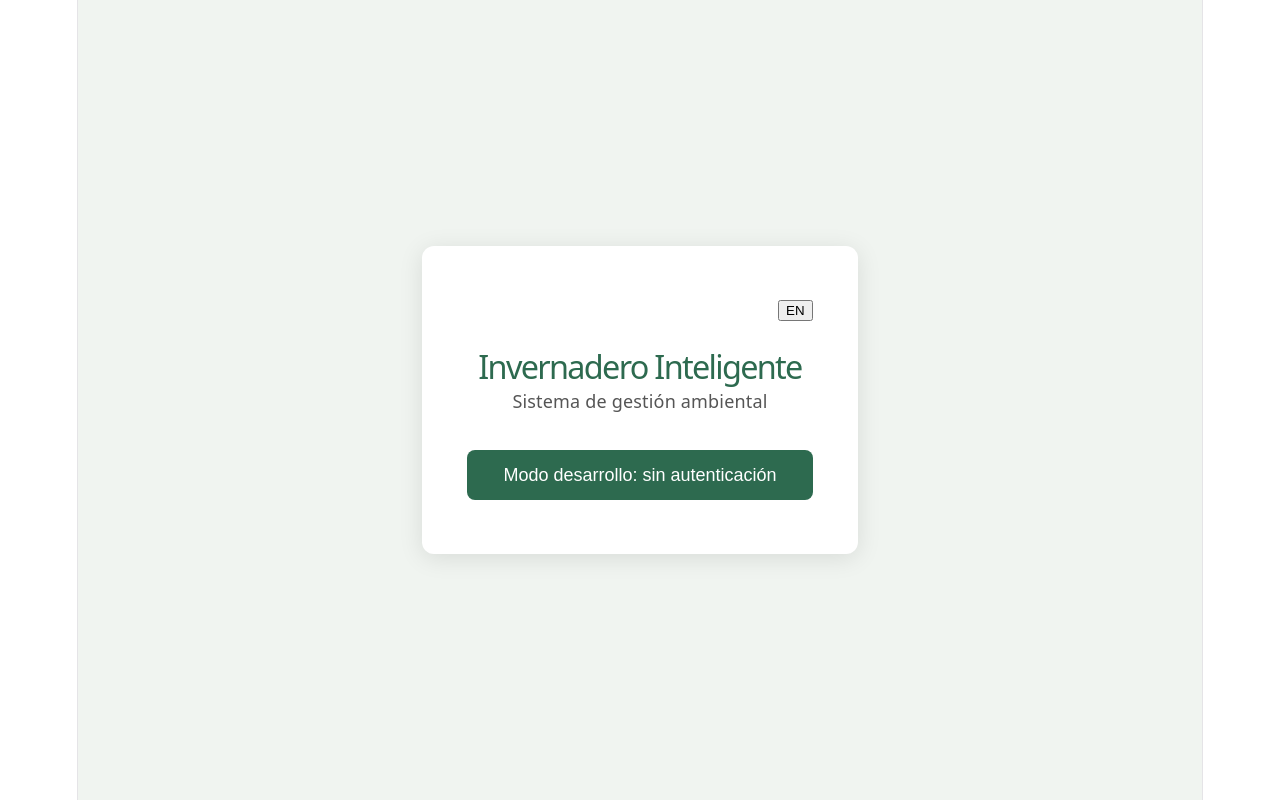
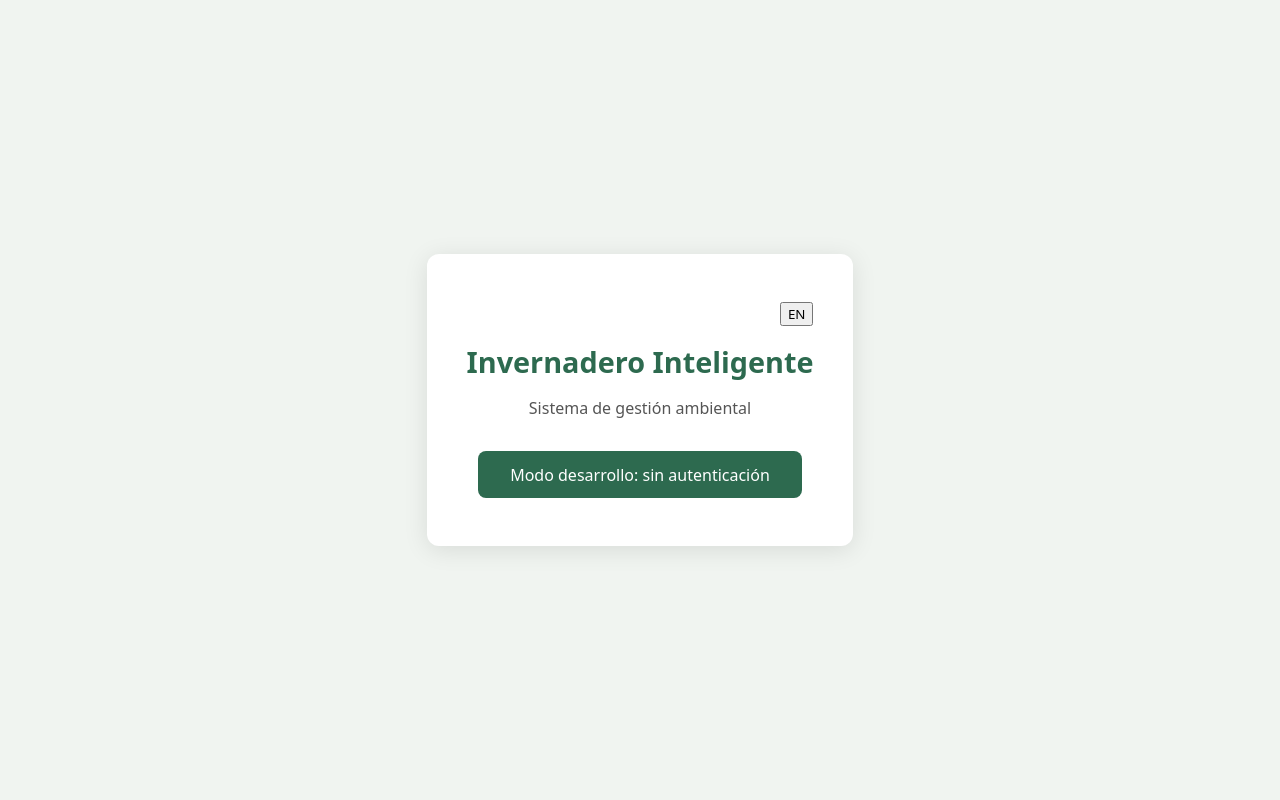
Before and after one commit to tomas-rojasr/mi-invernadero, a React (Vite) app in the folder invernadero-front/: page /login in a window 1280 px wide. Built offline with nearby package versions, Linux system fonts and the light colour scheme; no server answers.

Commit message:
fix: corregir imports de tipos y CSS global del frontend

```diff
--- a/invernadero-front/src/context/AuthContext.tsx
+++ b/invernadero-front/src/context/AuthContext.tsx
@@ -6,8 +6,10 @@
  * Descripción: Contexto de autenticación global. Consulta el estado de
  *              sesión al backend y lo expone a toda la aplicación.
  */
-import { createContext, useContext, useEffect, useState, ReactNode } from 'react';
-import { api, AuthStatus } from '../api/client';
+import { createContext, useContext, useEffect, useState } from 'react';
+import type { ReactNode } from 'react';
+import { api } from '../api/client';
+import type { AuthStatus } from '../api/client';
 
 interface AuthContextValue {
   auth: AuthStatus | null;
--- a/invernadero-front/src/index.css
+++ b/invernadero-front/src/index.css
@@ -1,111 +1,26 @@
-:root {
-  --text: #6b6375;
-  --text-h: #08060d;
-  --bg: #fff;
-  --border: #e5e4e7;
-  --code-bg: #f4f3ec;
-  --accent: #aa3bff;
-  --accent-bg: rgba(170, 59, 255, 0.1);
-  --accent-border: rgba(170, 59, 255, 0.5);
-  --social-bg: rgba(244, 243, 236, 0.5);
-  --shadow:
-    rgba(0, 0, 0, 0.1) 0 10px 15px -3px, rgba(0, 0, 0, 0.05) 0 4px 6px -2px;
-
-  --sans: system-ui, 'Segoe UI', Roboto, sans-serif;
-  --heading: system-ui, 'Segoe UI', Roboto, sans-serif;
-  --mono: ui-monospace, Consolas, monospace;
-
-  font: 18px/145% var(--sans);
-  letter-spacing: 0.18px;
-  color-scheme: light dark;
-  color: var(--text);
-  background: var(--bg);
-  font-synthesis: none;
-  text-rendering: optimizeLegibility;
-  -webkit-font-smoothing: antialiased;
-  -moz-osx-font-smoothing: grayscale;
-
-  @media (max-width: 1024px) {
-    font-size: 16px;
-  }
-}
-
-@media (prefers-color-scheme: dark) {
-  :root {
-    --text: #9ca3af;
-    --text-h: #f3f4f6;
-    --bg: #16171d;
-    --border: #2e303a;
-    --code-bg: #1f2028;
-    --accent: #c084fc;
-    --accent-bg: rgba(192, 132, 252, 0.15);
-    --accent-border: rgba(192, 132, 252, 0.5);
-    --social-bg: rgba(47, 48, 58, 0.5);
-    --shadow:
-      rgba(0, 0, 0, 0.4) 0 10px 15px -3px, rgba(0, 0, 0, 0.25) 0 4px 6px -2px;
-  }
-
-  #social .button-icon {
-    filter: invert(1) brightness(2);
-  }
-}
-
-#root {
-  width: 1126px;
-  max-width: 100%;
-  margin: 0 auto;
-  text-align: center;
-  border-inline: 1px solid var(--border);
-  min-height: 100svh;
-  display: flex;
-  flex-direction: column;
+*, *::before, *::after {
   box-sizing: border-box;
 }
 
 body {
   margin: 0;
+  font-family: system-ui, 'Segoe UI', Roboto, sans-serif;
+  background: #f0f4f0;
+  color: #1a1a1a;
 }
 
-h1,
-h2 {
-  font-family: var(--heading);
-  font-weight: 500;
-  color: var(--text-h);
+#root {
+  min-height: 100vh;
 }
 
-h1 {
-  font-size: 56px;
-  letter-spacing: -1.68px;
-  margin: 32px 0;
-  @media (max-width: 1024px) {
-    font-size: 36px;
-    margin: 20px 0;
-  }
-}
-h2 {
-  font-size: 24px;
-  line-height: 118%;
-  letter-spacing: -0.24px;
-  margin: 0 0 8px;
-  @media (max-width: 1024px) {
-    font-size: 20px;
-  }
-}
-p {
+h1, h2, h3 {
   margin: 0;
 }
 
-code,
-.counter {
-  font-family: var(--mono);
-  display: inline-flex;
-  border-radius: 4px;
-  color: var(--text-h);
+button {
+  font-family: inherit;
 }
 
-code {
-  font-size: 15px;
-  line-height: 135%;
-  padding: 4px 8px;
-  background: var(--code-bg);
+input {
+  font-family: inherit;
 }
--- a/invernadero-front/src/pages/DashboardPage.tsx
+++ b/invernadero-front/src/pages/DashboardPage.tsx
@@ -8,7 +8,8 @@
  */
 import { useEffect, useState } from 'react';
 import { useTranslation } from 'react-i18next';
-import { api, Zona, Lectura } from '../api/client';
+import { api } from '../api/client';
+import type { Zona, Lectura } from '../api/client';
 import LanguageToggle from '../components/LanguageToggle';
 
 /**
```
